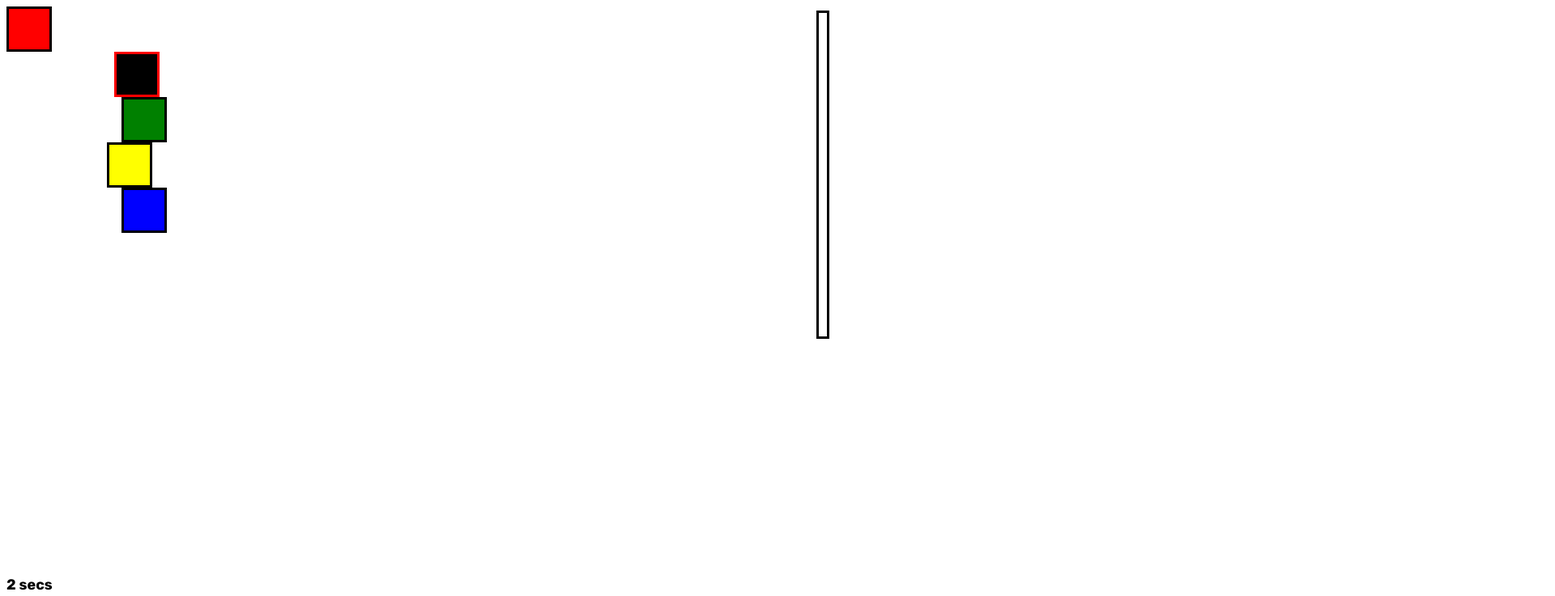
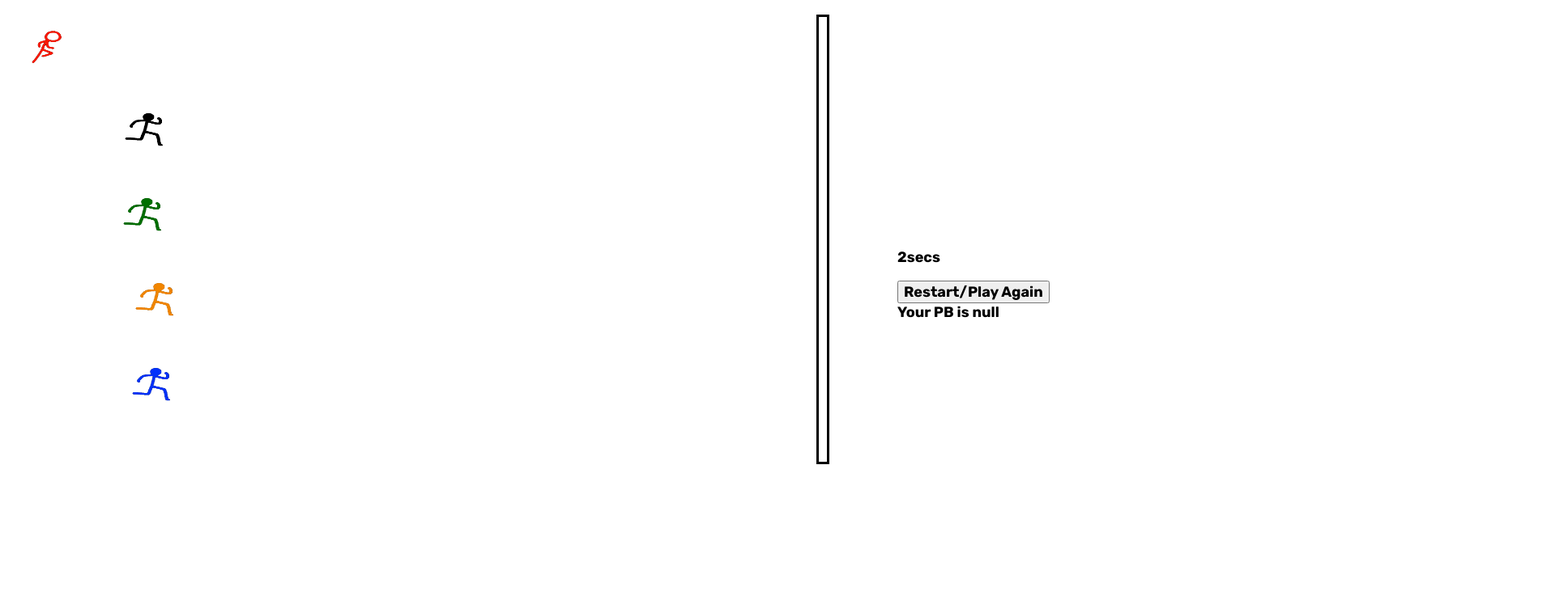
Before and after one commit to AnimationT/drive-phase, a website: page index.html in a window 1280 px wide. Shown: the top 737 px of the page at 81% size, 1920 px wide, since content can reach past the window. Drawn offline with nearby package versions, Linux system fonts and the light colour scheme.

Commit message:
added a gun shot sound, restart button, made it actual runners, and also added a personal best system

```diff
--- a/index.html
+++ b/index.html
@@ -15,13 +15,28 @@
     <script src="script.js" defer></script>
   </head>
   <body>
-    <div id="character"></div>
-    <div id="bot1"></div>
-    <div id="bot2"></div>
-    <div id="bot3"></div>
-    <div id="bot4"></div>
+    <div id="character">
+      <img src="runcycle2.gif" width="100" height="100" alt="runner" />
+    </div>
+    <div id="bot1">
+      <img src="runcycle1.gif" width="100" height="100" alt="bot1" />
+    </div>
+    <div id="bot2">
+      <img src="runcycle1.gif" width="100" height="100" alt="bot2" />
+    </div>
+    <div id="bot3">
+      <img src="runcycle1.gif" width="100" height="100" alt="bot3" />
+    </div>
+    <div id="bot4">
+      <img src="runcycle1.gif" width="100" height="100" alt="bot4" />
+    </div>
     <div id="finishLine"></div>
     <div id="info"></div>
     <p id="timer"></p>
+    <button id="playAgain" onclick="window.location.reload()">
+      Restart/Play Again
+    </button>
+    <br />
+    <div id="bestTimeInd"></div>
   </body>
 </html>
--- a/script.js
+++ b/script.js
@@ -1,4 +1,11 @@
+var bestTime = localStorage.getItem("bestTime");
 var raceStarted = false;
+var gunShot = new Audio("pistolshot.mp3");
+$("#bestTimeInd").text("Your PB is " + bestTime);
+
+$(window).on("keydown", function (event) {
+  if (event.code === "Space") event.preventDefault();
+});
 
 setTimeout(() => {
   raceStarted = true;
@@ -6,7 +13,7 @@ setTimeout(() => {
 
 $(document).keyup(function (event) {
   if (event.key === " " && !raceStarted) {
-    $("body").append("<div>FALSE START</div>");
+    $("#timer").append("FALSE START");
     window.location.reload();
   }
 });
@@ -76,7 +83,7 @@ setTimeout(function () {
       });
     }
   }, bot1Speed);
-}, 3000);
+}, 3100);
 
 setInterval(() => {
   bot2Speed = Math.random() * (150 - 130) + 130;
@@ -91,7 +98,7 @@ setTimeout(function () {
       });
     }
   }, bot2Speed);
-}, 3000);
+}, 3100);
 
 setInterval(() => {
   bot3Speed = Math.random() * (150 - 130) + 130;
@@ -106,7 +113,7 @@ setTimeout(function () {
       });
     }
   }, bot3Speed);
-}, 3000);
+}, 3100);
 
 setInterval(() => {
   bot4Speed = Math.random() * (150 - 130) + 130;
@@ -121,7 +128,7 @@ setTimeout(function () {
       });
     }
   }, bot4Speed);
-}, 3000);
+}, 3100);
 
 setInterval(() => {
   players.forEach((player) => {
@@ -138,19 +145,28 @@ setInterval(() => {
         bottom: "50px",
       });
       player.fms = true;
+
+      if (player.name === "You" && timer / 1000 < bestTime) {
+        localStorage.setItem("bestTime", timer / 1000);
+        $("#bestTimeInd").text("NEW PB");
+        $("#bestTimeInd").css({
+          "font-size": "50px",
+        });
+      }
     }
   });
 }, 1);
 
-$("#info").text(countdownTimeLeft);
+$("#info").text("Ready,");
 
 var countdown = setInterval(() => {
   countdownTimeLeft--;
-  $("#info").text(countdownTimeLeft);
+  $("#info").text("Set,");
 
   if (countdownTimeLeft <= 0) {
     clearInterval(countdown);
     $("#info").text("GO!");
+    gunShot.play();
     setTimeout(() => {
       $("#info").text(" ");
     }, 1000);
@@ -160,6 +176,6 @@ var countdown = setInterval(() => {
 setTimeout(() => {
   setInterval(() => {
     timer += 10;
-    $("#timer").html(timer / 1000 + " secs");
+    $("#timer").html(timer / 1000 + "secs");
   }, 10);
 }, 3000);
--- a/style.css
+++ b/style.css
@@ -7,60 +7,69 @@
 #info {
   position: relative;
   left: 1100px;
-  bottom: 300px;
+  bottom: 800px;
 }
 
 #character {
+  position: relative;
+  transition: left 0.25s;
+}
+
+#justincase {
   width: 50px;
   height: 50px;
   background-color: red;
   border: 3px, solid, black;
-  position: relative;
-  transition: left 0.25s;
 }
 
 #bot1 {
-  width: 50px;
-  height: 50px;
-  background-color: black;
-  border: 3px, solid, red;
+  filter: sepia(1) saturate(10) hue-rotate(15deg) brightness(0);
   position: relative;
   transition: left 0.25s;
 }
 
 #bot2 {
-  width: 50px;
-  height: 50px;
-  background-color: green;
-  border: 3px, solid, black;
+  filter: hue-rotate(120deg);
   position: relative;
   transition: left 0.25s;
 }
 
 #bot3 {
-  width: 50px;
-  height: 50px;
-  background-color: yellow;
-  border: 3px, solid, black;
+  filter: sepia(1) saturate(10) hue-rotate(15deg) brightness(1.5);
   position: relative;
   transition: left 0.25s;
 }
 
 #bot4 {
-  width: 50px;
-  height: 50px;
-  background-color: blue;
-  border: 3px, solid, black;
+  filter: hue-rotate(240deg);
   position: relative;
   transition: left 0.25s;
 }
 
 #finishLine {
   width: 10px;
-  height: 400px;
+  height: 550px;
   background-color: white;
   border: 3px, solid, black;
   position: relative;
   left: 1000px;
-  bottom: 275px;
+  bottom: 515px;
 }
+
+#timer {
+  position: relative;
+  left: 1100px;
+  bottom: 800px;
+}
+
+#playAgain {
+  position: relative;
+  left: 1100px;
+  bottom: 800px;
+}
+
+#bestTimeInd {
+  position: relative;
+  left: 1100px;
+  bottom: 800px;
+}
```
Also changed, not shown: runcycle1.gif (added), runcycle2.gif (added), 2 other files.
